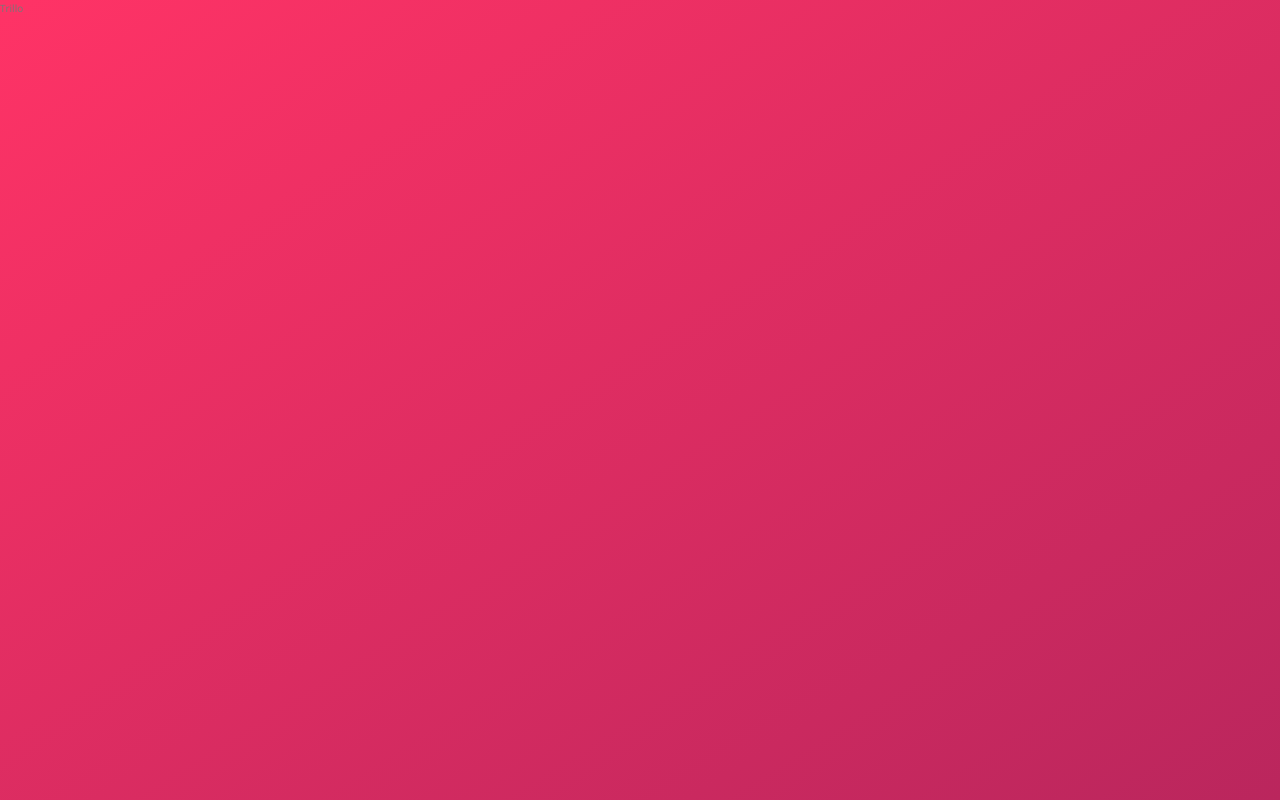
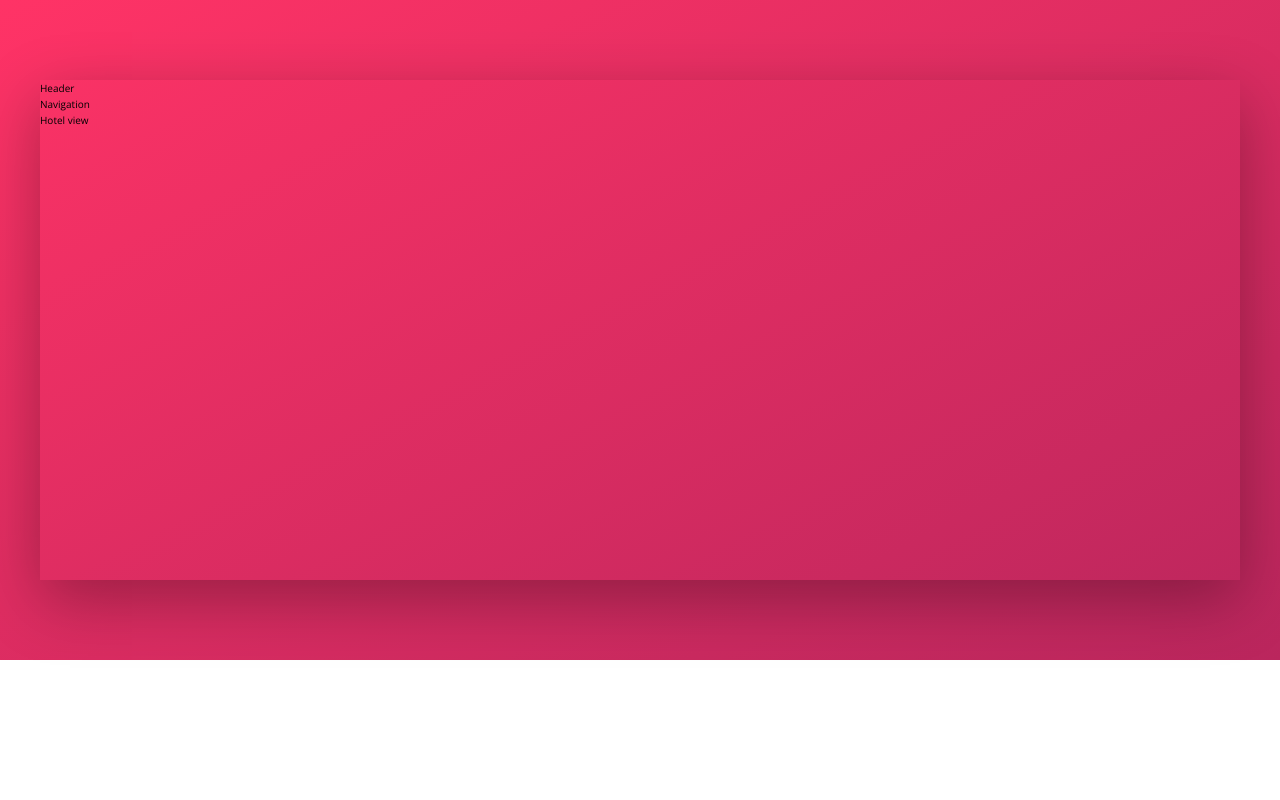
Before and after one commit to mallorious/mallory-trillo, a website: page index.html in a window 1280 px wide. Drawn offline with nearby package versions, Linux system fonts and the light colour scheme.

Commit message:
small layout changes

```diff
--- a/index.html
+++ b/index.html
@@ -11,6 +11,18 @@
         <title>trillo &mdash; Your all-in-one booking app</title>
     </head>
     <body>
-        Trillo
+        <div class="container">
+            <header class="header">
+                Header
+            </header>
+            <div class="content">
+                <nav class="sidebar">
+                    Navigation
+                </nav>
+                <main class="hotel-view">
+                    Hotel view
+                </main>
+            </div>
+        </div>
     </body>
 </html>
--- a/sass/_layout.scss
+++ b/sass/_layout.scss
@@ -0,0 +1,24 @@
+.container {
+    max-width: 120rem;
+    margin: 8rem auto;
+    background-color: var(--color-grey-light-2);
+    box-shadow: 0 2rem 6rem rgba(0,0,0,.3);
+
+    min-height: 50rem;
+}
+
+.header {
+
+}
+
+.content {
+
+}
+
+.sidebar {
+
+}
+
+.hotel-view {
+
+}
```
Also changed, not shown: css/style.css.
